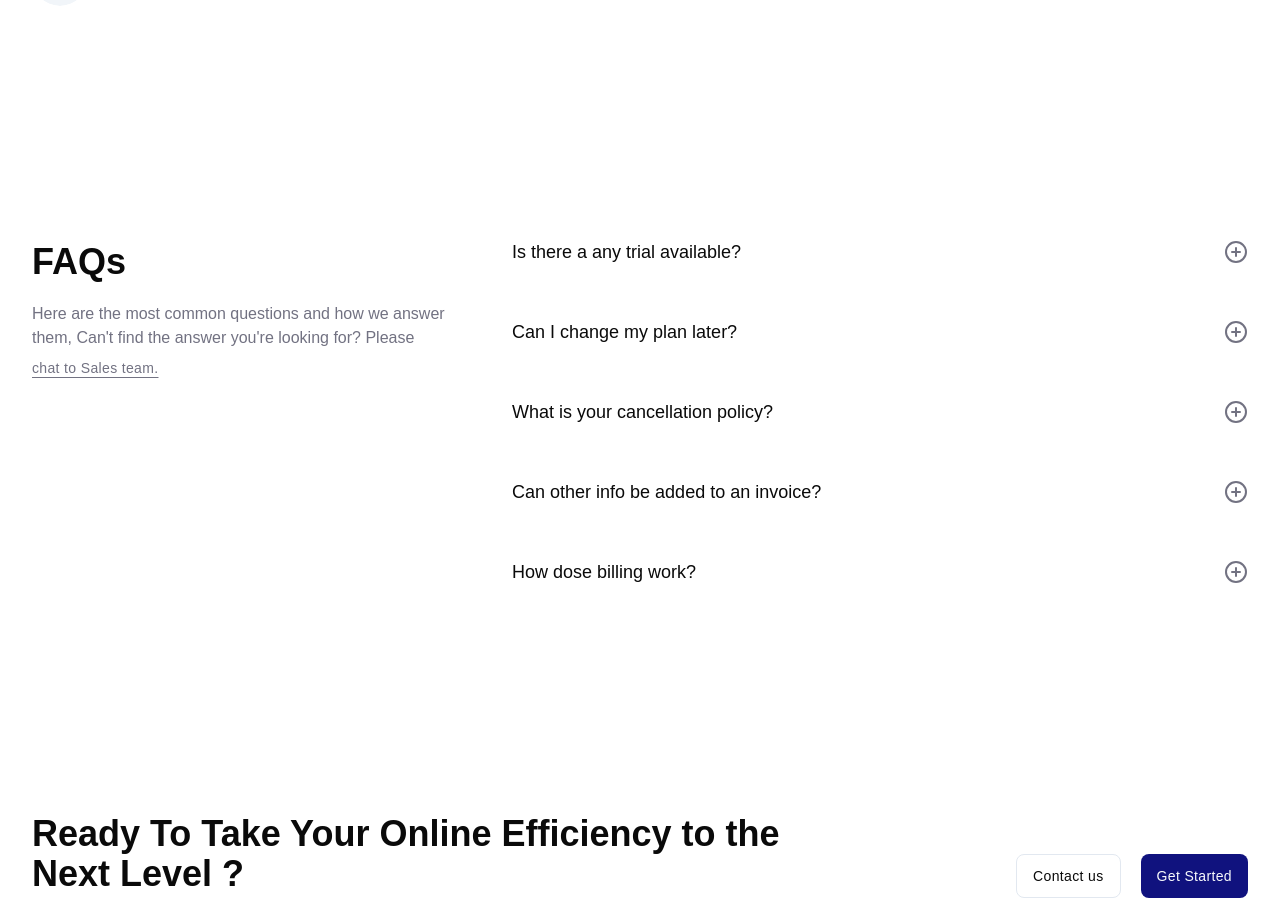
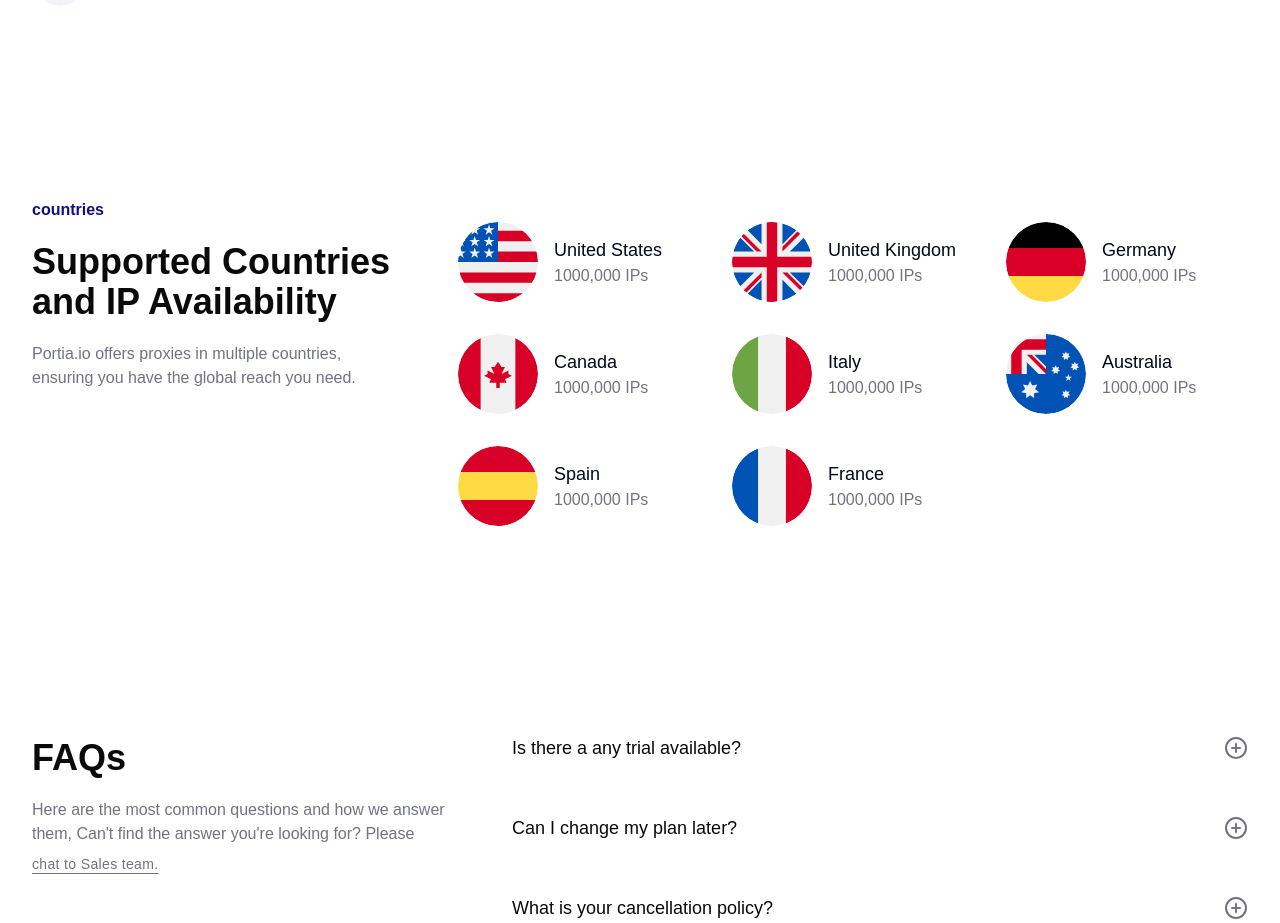
Before and after one commit to Saeed-Altout/portia, a Next.js app: page /why-portia-io in a window 1280 px wide. Shown: the part 1530-2453 px from the top of the page. Built offline with nearby package versions, Linux system fonts and the light colour scheme; a web font is replaced by a local one.

Commit message:
create countries section of why portia.io page.

```diff
--- /dev/null
+++ b/app/(website)/(pages)/why-portia-io/_components/countries.tsx
@@ -0,0 +1,44 @@
+import { Card, CardContent } from "@/components/ui/card";
+import { Avatar, AvatarFallback, AvatarImage } from "@/components/ui/avatar";
+import { countriesData } from "@website/constants";
+
+export const Countries = () => {
+  return (
+    <section className="max-container section space-y-16">
+      <div className="flex items-start justify-between flex-col lg:flex-row gap-16">
+        <div className="max-w-3xl sm:max-w-[362px] space-y-5 flex-1 relative">
+          <span className="block absolute -top-6 left-0 text-primary font-semibold">
+            countries
+          </span>
+          <h1 className="text-3xl md:text-4xl font-semibold">
+            Supported Countries and IP Availability
+          </h1>
+          <p>
+            Portia.io offers proxies in multiple countries, ensuring you have
+            the global reach you need.
+          </p>
+        </div>
+        <div className="flex-1 grid grid-cols-1 sm:grid-cols-2 md:grid-cols-3 gap-8">
+          {/* TODO: Update data from API */}
+          {countriesData.map(({ name, users, flagUrl }, index) => (
+            <Card
+              key={index}
+              className="shadow-none border-none flex items-center justify-start gap-x-4"
+            >
+              <Avatar className="h-20 w-20">
+                <AvatarImage src={flagUrl} />
+                <AvatarFallback>{name.slice(0, 2)}</AvatarFallback>
+              </Avatar>
+              <CardContent className="p-0">
+                <h3 className="font-medium text-lg capitalize text-nowrap">
+                  {name}
+                </h3>
+                <p>{users} IPs</p>
+              </CardContent>
+            </Card>
+          ))}
+        </div>
+      </div>
+    </section>
+  );
+};
--- a/app/(website)/(pages)/why-portia-io/_components/index.ts
+++ b/app/(website)/(pages)/why-portia-io/_components/index.ts
@@ -1,4 +1,5 @@
 import { Hero } from "./hero";
 import { Features } from "./features";
+import { Countries } from "./countries";
 
-export { Hero, Features };
+export { Hero, Features, Countries };
--- a/app/(website)/(pages)/why-portia-io/page.tsx
+++ b/app/(website)/(pages)/why-portia-io/page.tsx
@@ -1,7 +1,7 @@
 import { Testimonials } from "../../_components/sections/testimonials";
 import { FAQs } from "../../_components/sections/faqs";
 import { CTA } from "../../_components/sections/cta";
-import { Features, Hero } from "./_components";
+import { Countries, Features, Hero } from "./_components";
 
 export default function WhyPortiaIo() {
   return (
@@ -9,6 +9,7 @@ export default function WhyPortiaIo() {
       <Hero />
       <Features />
       <Testimonials />
+      <Countries />
       <FAQs />
       <CTA />
     </main>
--- a/app/(website)/constants/index.ts
+++ b/app/(website)/constants/index.ts
@@ -317,3 +317,46 @@ export const plansData2 = [
     message: "Everything in Standard plus....",
   },
 ];
+
+export const countriesData = [
+  {
+    name: "United States",
+    users: "1000,000",
+    flagUrl: "/icons/flags/US.svg",
+  },
+  {
+    name: "United Kingdom",
+    users: "1000,000",
+    flagUrl: "/icons/flags/GB.svg",
+  },
+  {
+    name: "Germany",
+    users: "1000,000",
+    flagUrl: "/icons/flags/DE.svg",
+  },
+  {
+    name: "Canada",
+    users: "1000,000",
+    flagUrl: "/icons/flags/CA.svg",
+  },
+  {
+    name: "Italy",
+    users: "1000,000",
+    flagUrl: "/icons/flags/IT.svg",
+  },
+  {
+    name: "Australia",
+    users: "1000,000",
+    flagUrl: "/icons/flags/AU.svg",
+  },
+  {
+    name: "Spain",
+    users: "1000,000",
+    flagUrl: "/icons/flags/ES.svg",
+  },
+  {
+    name: "France",
+    users: "1000,000",
+    flagUrl: "/icons/flags/FR.svg",
+  },
+];
```
